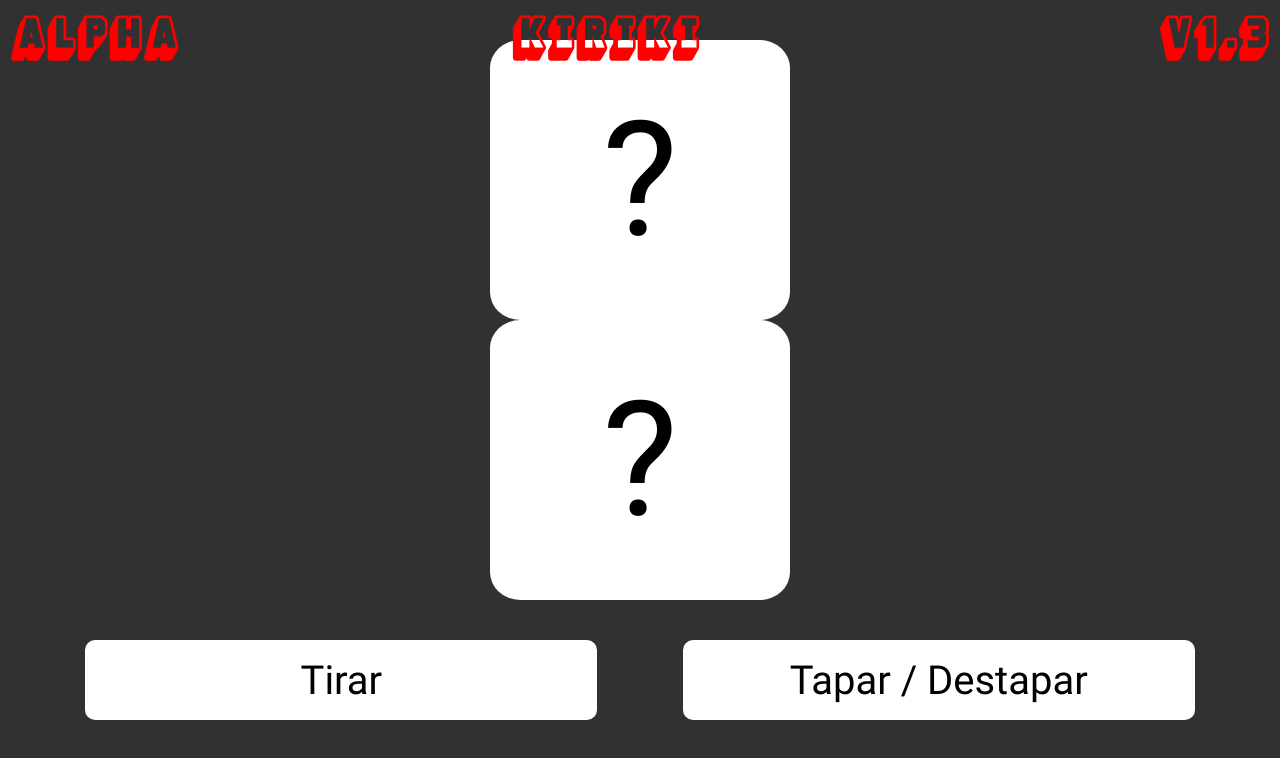
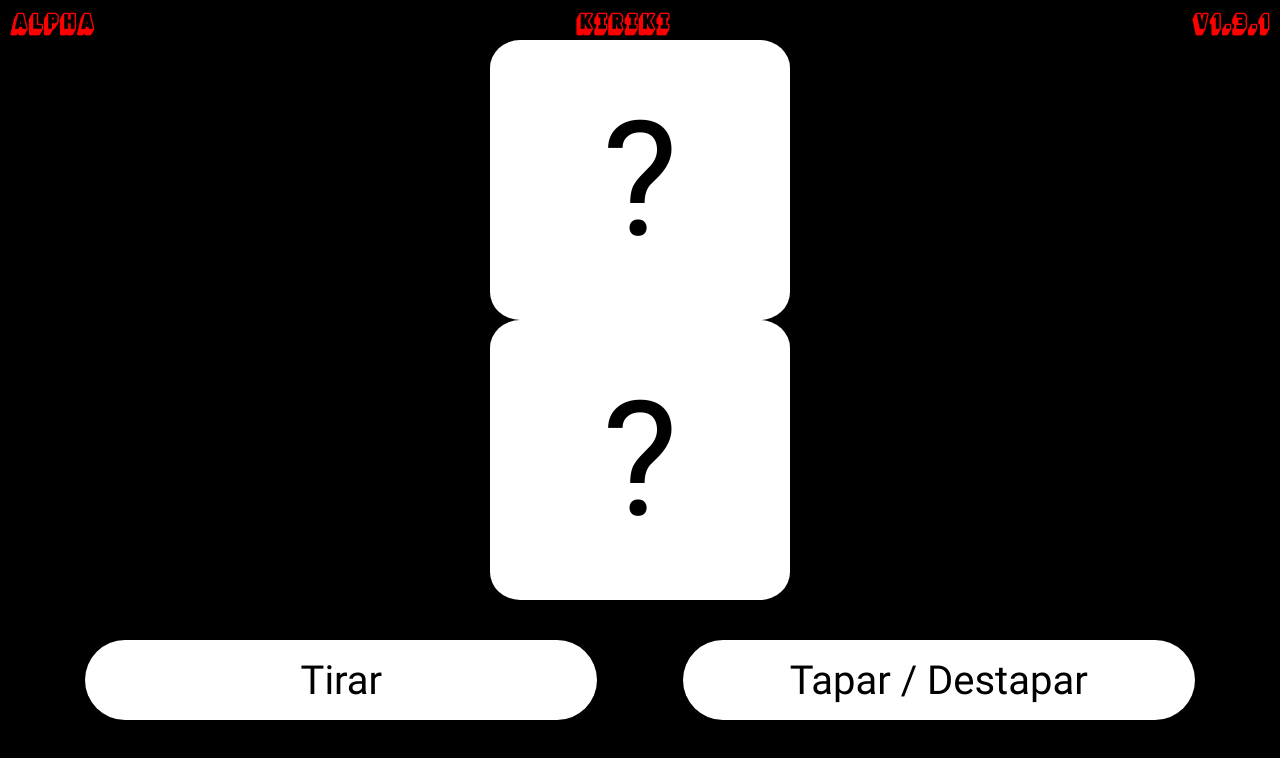
Before and after one commit to navarro41yt/Kiriki, a plain HTML site: page index.html in a window 1280 px wide. Drawn offline with Linux system fonts and the light colour scheme.

Commit message:
Alpha v1.3.1

```diff
--- a/css/main.css
+++ b/css/main.css
@@ -20,7 +20,7 @@
     position: absolute;
     top: 0;
     left: 0;
-    background-color: #313131;
+    background-color: #000000;
     display: flex;
     justify-content: flex-start;
     align-items: center;
@@ -59,18 +59,20 @@
     align-items: center;
     font-family: "roboto-regular";
     font-size: 1000%;
+    user-select: none;
 }
 
 .button {
     width: 40%;
     height: 50%;
     background-color: #ffffff;
-    border-radius: 10px;
+    border-radius: 50px;
     display: flex;
     justify-content: center;
     align-items: center;
     font-family: "roboto-regular";
     font-size: 40px;
+    user-select: none;
 }
 
 .button:active {
--- a/css/vars.css
+++ b/css/vars.css
@@ -11,7 +11,7 @@
     margin-top: 10px;
     margin-right: 10px;
     text-transform: uppercase;
-    font-size: 30px;
+    font-size: 15px;
     font-family: "comic-style";
     user-select: none;
 }
@@ -23,10 +23,7 @@
     margin-left: 10px;
 }
 
-
-/* Title al centro arriba */
-
 #title {
-    left: 40%;
+    left: 45%;
     margin-right: 0;
 }
--- a/index.html
+++ b/index.html
@@ -27,8 +27,8 @@
     <div id="title"></div>
     <div id="version"></div>
     <div id="state"></div>
-    <audio id="rollAudio" src="./src/mp3/roll.mp3"></audio>
-    <audio id="coverAudio" src="./src/mp3/cover.mp3"></audio>
+    <audio id="rollAudio" src="./src/audio/roll.mp3"></audio>
+    <audio id="coverAudio" src="./src/audio/cover.mp3"></audio>
 </body>
 
 </html>
--- a/js/version.js
+++ b/js/version.js
@@ -3,7 +3,7 @@
  */
 
 // ^ Definimos variables
-const version = "v1.3";
+const version = "v1.3.1";
 const state = "Alpha";
 const title = "Kiriki"
 
```
Also changed, not shown: changelog.txt, 4 other files.
